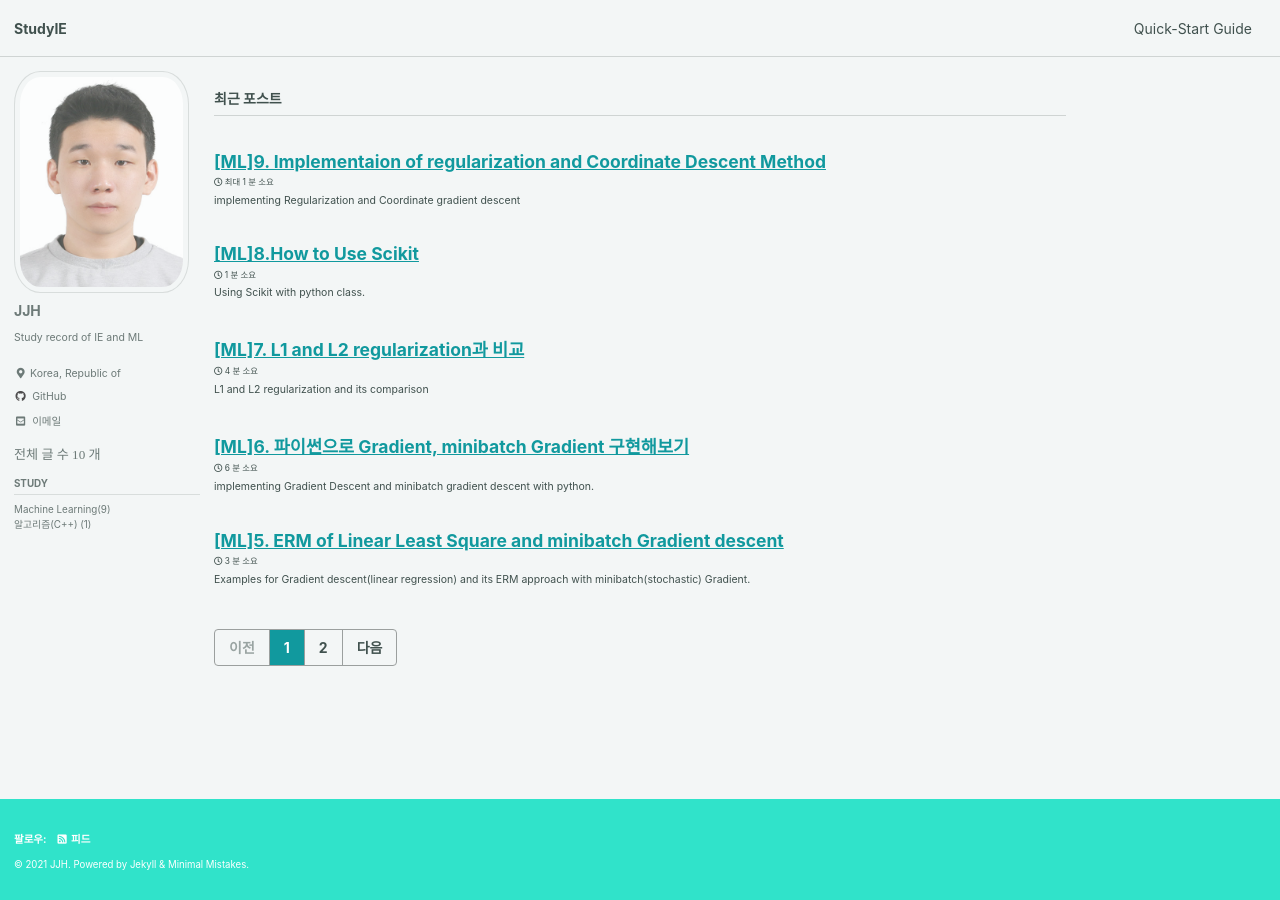
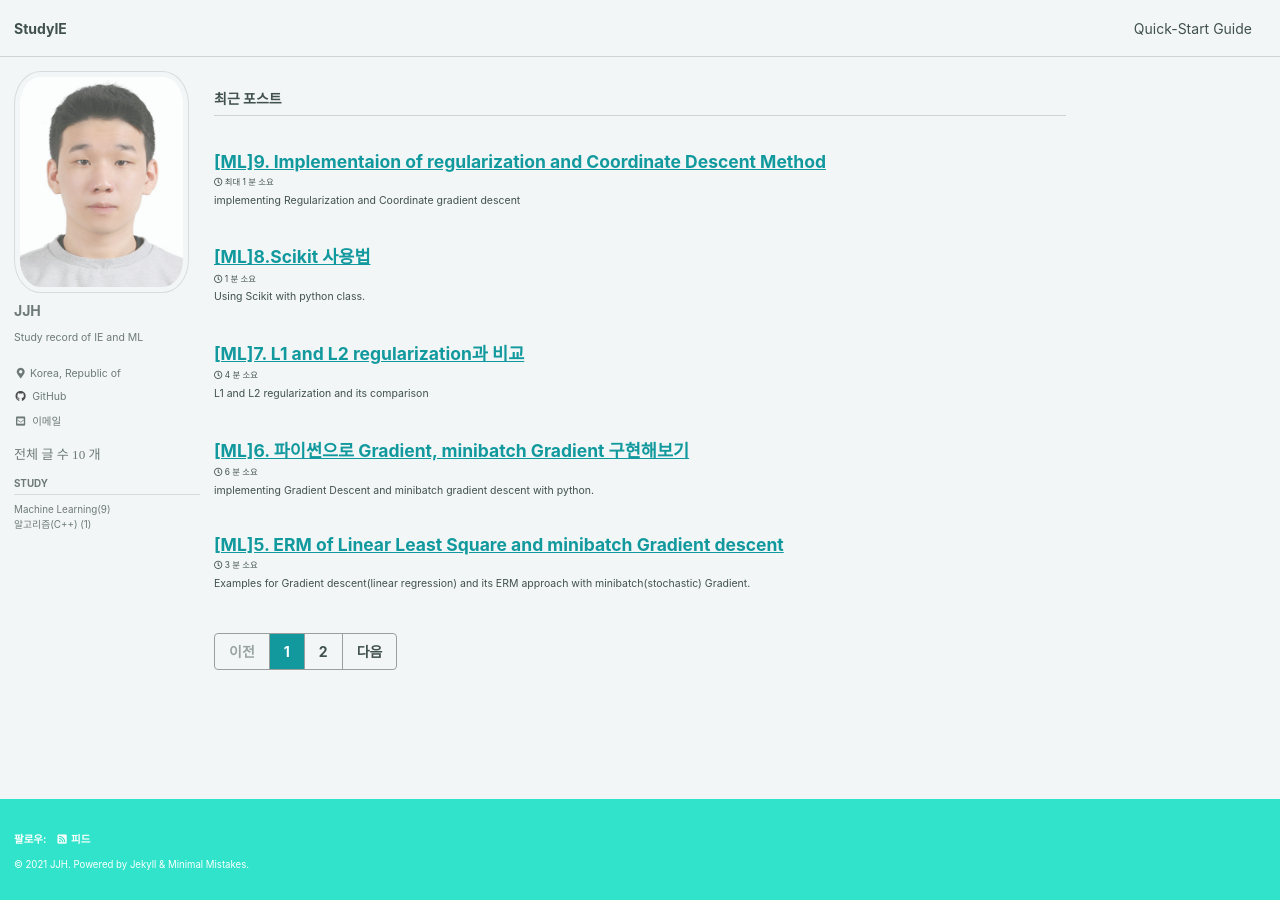
Before and after one commit to Corpse-is-Talking/Corpse-is-Talking.github.io, a Jekyll site: the page built from index.html, in a window 1280 px wide. Built offline with Jekyll 4.4.1, drawn with Linux system fonts in a browser that asks for light colours; cached includes are drawn as plain includes; the list of posts is cut into pages by our own code.

Commit message:
20211112 TITLE FIXED

```diff
--- a/_posts/Machine Learning/2021-11-08-HowtouseScikit.md
+++ b/_posts/Machine Learning/2021-11-08-HowtouseScikit.md
@@ -1,5 +1,5 @@
 ---
-title: "[ML]8.How to Use Scikit"
+title: "[ML]8.Scikit 사용법"
 categories:
   - MachineLearning
 tags:
```
